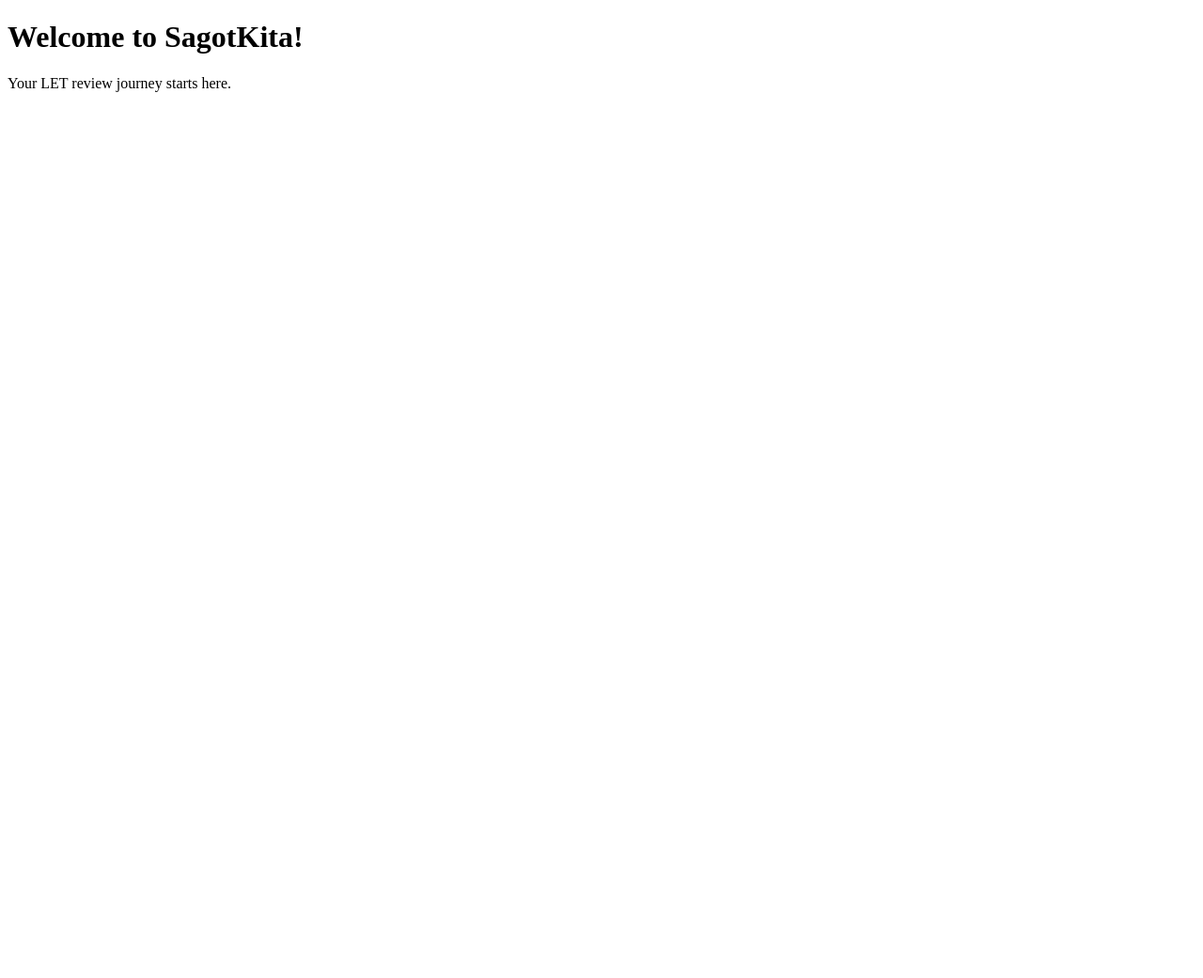
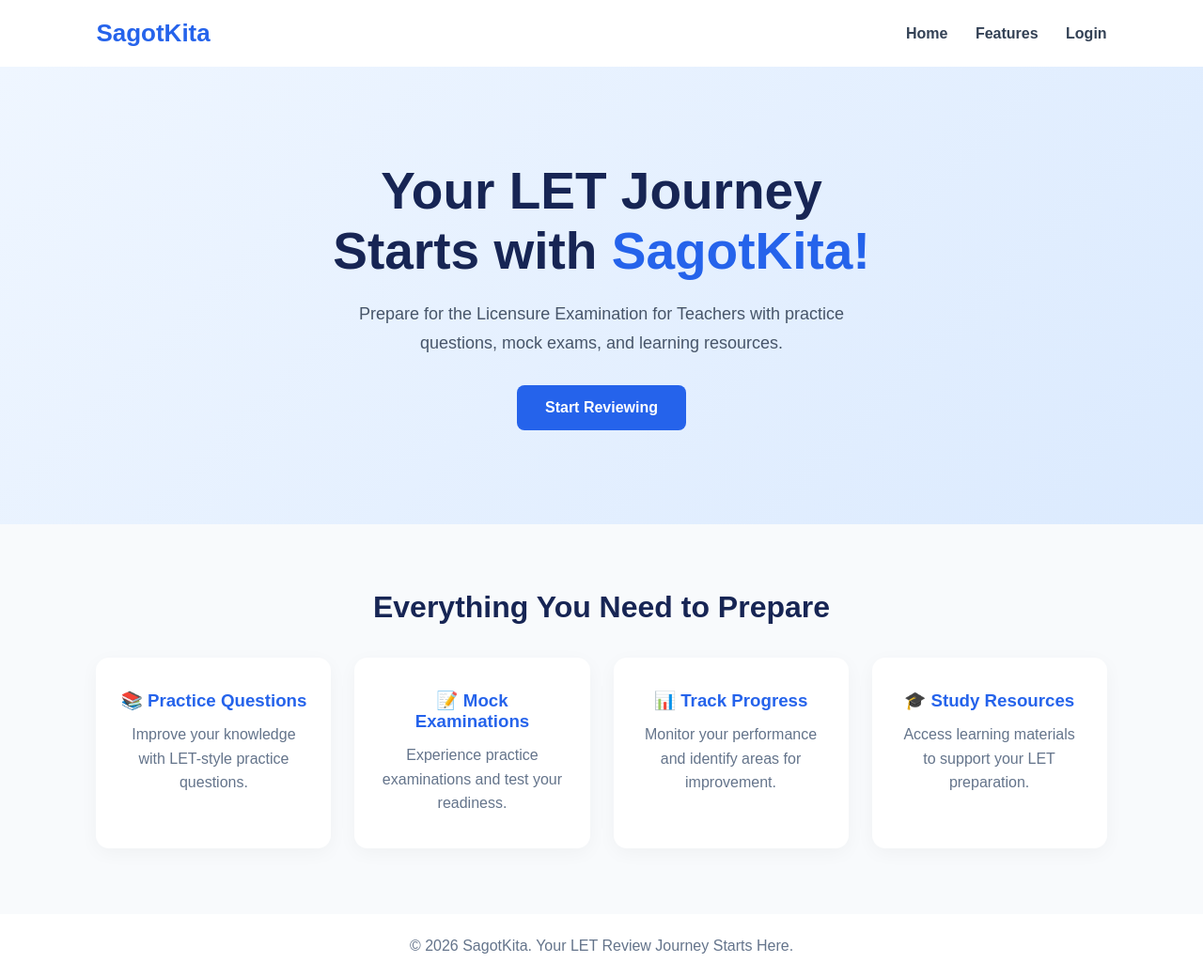
Before and after one commit to amadorgerolaojr2626/sagotkita, a plain HTML site: page index.html in a window 1280 px wide. Shown: the whole page at 94% size. Before the commit the page ends 800 px from the top, so only its background shows below. Drawn offline with Linux system fonts and the light colour scheme.

Commit message:
Update index.html

```diff
--- a/index.html
+++ b/index.html
@@ -1,12 +1,179 @@
+
 <!DOCTYPE html>
 <html lang="en">
 <head>
   <meta charset="UTF-8">
   <meta name="viewport" content="width=device-width, initial-scale=1.0">
-  <title>SagotKita - LET Review</title>
+  <title>SagotKita | LET Review Platform</title>
+  <style>
+    * {
+      margin: 0;
+      padding: 0;
+      box-sizing: border-box;
+    }
+
+    body {
+      font-family: Arial, sans-serif;
+      background: #f8fafc;
+      color: #172554;
+    }
+
+    header {
+      background: white;
+      padding: 20px 8%;
+      display: flex;
+      justify-content: space-between;
+      align-items: center;
+      box-shadow: 0 2px 10px #0000000d;
+    }
+
+    .logo {
+      font-size: 26px;
+      font-weight: bold;
+      color: #2563eb;
+    }
+
+    nav a {
+      text-decoration: none;
+      color: #334155;
+      margin-left: 25px;
+      font-weight: 600;
+    }
+
+    .hero {
+      text-align: center;
+      padding: 100px 20px;
+      background: linear-gradient(135deg, #eff6ff, #dbeafe);
+    }
+
+    .hero h1 {
+      font-size: clamp(36px, 5vw, 55px);
+      margin-bottom: 20px;
+    }
+
+    .hero h1 span {
+      color: #2563eb;
+    }
+
+    .hero p {
+      font-size: 18px;
+      color: #475569;
+      max-width: 600px;
+      margin: 0 auto 30px;
+      line-height: 1.7;
+    }
+
+    .btn {
+      display: inline-block;
+      background: #2563eb;
+      color: white;
+      padding: 15px 30px;
+      border-radius: 8px;
+      text-decoration: none;
+      font-weight: bold;
+    }
+
+    .features {
+      padding: 70px 8%;
+      text-align: center;
+    }
+
+    .features h2 {
+      font-size: 32px;
+      margin-bottom: 35px;
+    }
+
+    .cards {
+      display: grid;
+      grid-template-columns: repeat(auto-fit, minmax(220px, 1fr));
+      gap: 25px;
+    }
+
+    .card {
+      background: white;
+      padding: 35px 25px;
+      border-radius: 14px;
+      box-shadow: 0 5px 20px #0000000a;
+    }
+
+    .card h3 {
+      margin-bottom: 12px;
+      color: #2563eb;
+    }
+
+    .card p {
+      color: #64748b;
+      line-height: 1.6;
+    }
+
+    footer {
+      text-align: center;
+      padding: 25px;
+      color: #64748b;
+      background: white;
+    }
+
+    @media (max-width: 600px) {
+      header {
+        flex-direction: column;
+        gap: 15px;
+      }
+
+      nav a {
+        margin: 0 8px;
+      }
+    }
+  </style>
 </head>
 <body>
-  <h1>Welcome to SagotKita!</h1>
-  <p>Your LET review journey starts here.</p>
+
+  <header>
+    <div class="logo">SagotKita</div>
+    <nav>
+      <a href="#">Home</a>
+      <a href="#features">Features</a>
+      <a href="#">Login</a>
+    </nav>
+  </header>
+
+  <section class="hero">
+    <h1>Your LET Journey<br>Starts with <span>SagotKita!</span></h1>
+    <p>
+      Prepare for the Licensure Examination for Teachers
+      with practice questions, mock exams, and learning resources.
+    </p>
+    <a href="#features" class="btn">Start Reviewing</a>
+  </section>
+
+  <section class="features" id="features">
+    <h2>Everything You Need to Prepare</h2>
+
+    <div class="cards">
+      <div class="card">
+        <h3>📚 Practice Questions</h3>
+        <p>Improve your knowledge with LET-style practice questions.</p>
+      </div>
+
+      <div class="card">
+        <h3>📝 Mock Examinations</h3>
+        <p>Experience practice examinations and test your readiness.</p>
+      </div>
+
+      <div class="card">
+        <h3>📊 Track Progress</h3>
+        <p>Monitor your performance and identify areas for improvement.</p>
+      </div>
+
+      <div class="card">
+        <h3>🎓 Study Resources</h3>
+        <p>Access learning materials to support your LET preparation.</p>
+      </div>
+    </div>
+  </section>
+
+  <footer>
+    © 2026 SagotKita. Your LET Review Journey Starts Here.
+  </footer>
+
 </body>
 </html>
```
